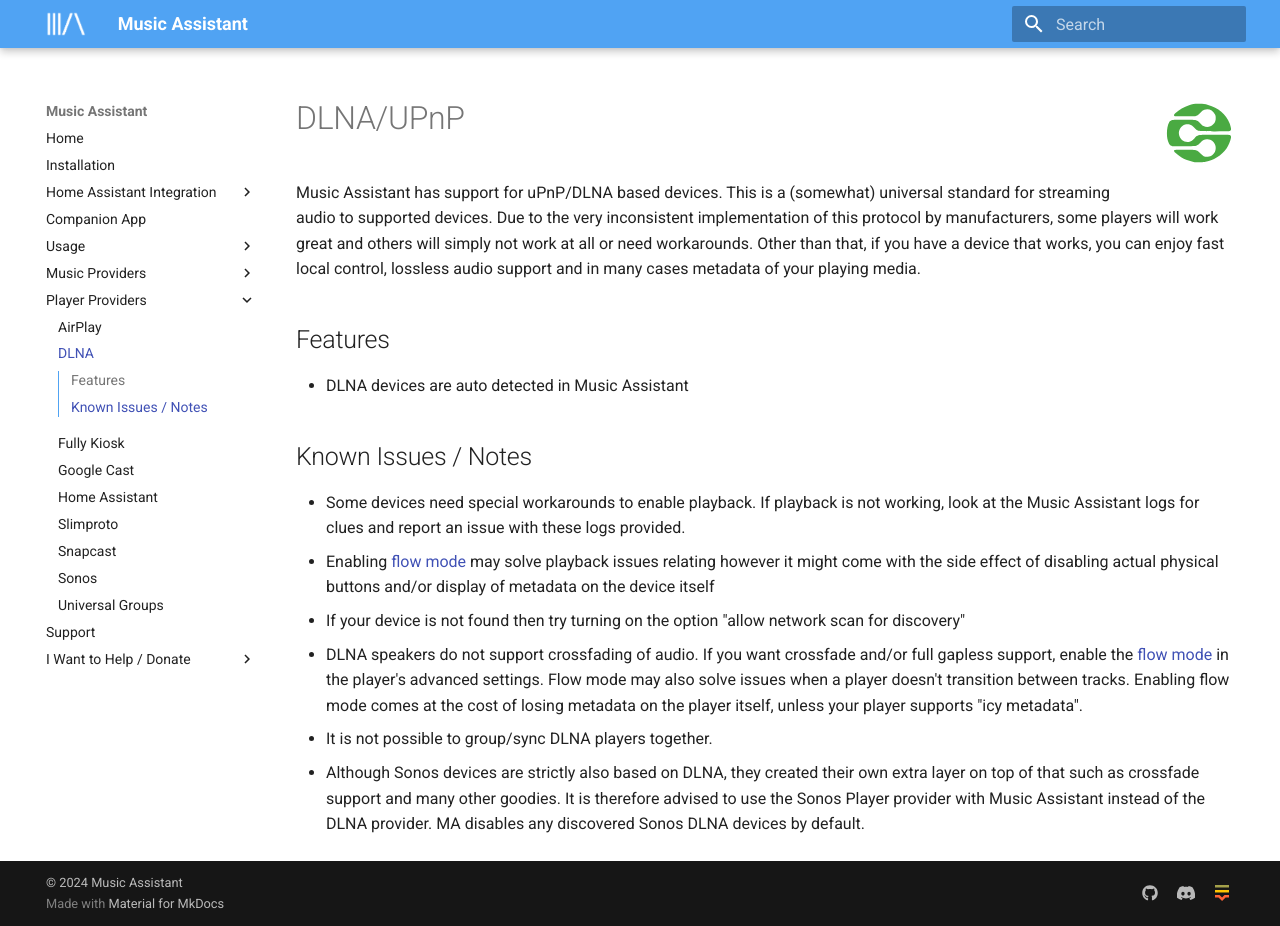
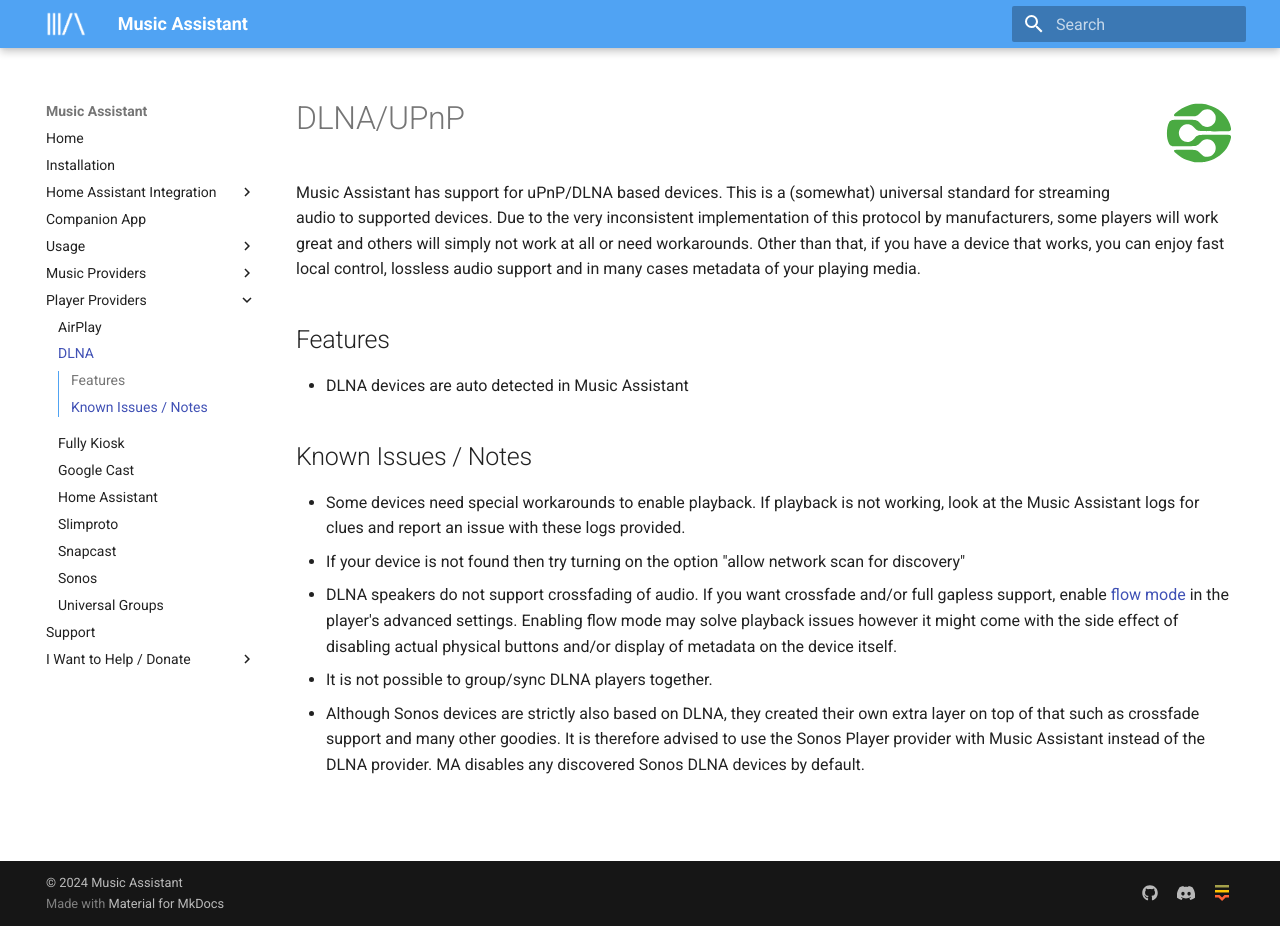
Before and after one commit to pwbriggs/music-assistant.github.io, an MkDocs documentation site: the page built from docs/player-support/dlna.md, in a window 1280 px wide and 926 px high. Built offline with MkDocs 1.6.1 and Material for MkDocs 9.7.7, drawn with Linux system fonts in a browser that asks for light colours.

Commit message:
More changes to flow mode info

```diff
--- a/docs/player-support/dlna.md
+++ b/docs/player-support/dlna.md
@@ -9,8 +9,7 @@
 ## Known Issues / Notes
 
 - Some devices need special workarounds to enable playback. If playback is not working, look at the Music Assistant logs for clues and report an issue with these logs provided.
-- Enabling [flow mode](../faq/normalization/#track-queueing) may solve playback issues relating however it might come with the side effect of disabling actual physical buttons and/or display of metadata on the device itself
 - If your device is not found then try turning on the option "allow network scan for discovery"
-- DLNA speakers do not support crossfading of audio. If you want crossfade and/or full gapless support, enable the [flow mode](../faq/normalization/#track-queueing) in the player's advanced settings. Flow mode may also solve issues when a player doesn't transition between tracks. Enabling flow mode comes at the cost of losing metadata on the player itself, unless your player supports "icy metadata".
+- DLNA speakers do not support crossfading of audio. If you want crossfade and/or full gapless support, enable [flow mode](../faq/normalization/#track-queueing) in the player's advanced settings. Enabling flow mode may solve playback issues however it might come with the side effect of disabling actual physical buttons and/or display of metadata on the device itself.
 - It is not possible to group/sync DLNA players together.
 - Although Sonos devices are strictly also based on DLNA, they created their own extra layer on top of that such as crossfade support and many other goodies. It is therefore advised to use the Sonos Player provider with Music Assistant instead of the DLNA provider. MA disables any discovered Sonos DLNA devices by default.
```
